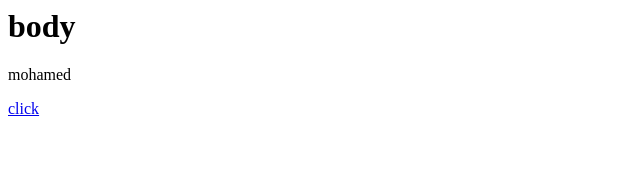
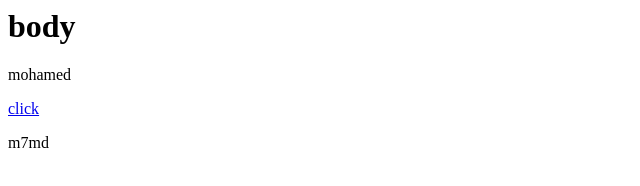
Before and after one commit to atf1997/appliction, a plain HTML site: page index.html in a window 1280 px wide. Shown: the full height of the page, 0-640 px from the left. Drawn offline with Linux system fonts and the light colour scheme.

Commit message:
addSecondPargraph
add The second Pargraph

```diff
--- a/index.html
+++ b/index.html
@@ -6,5 +6,6 @@
                <h1>body</h1>
                <p> mohamed </p>
                <a href="#"> click </a>
+               <p> m7md </p>
             </body>
 </html>
```
